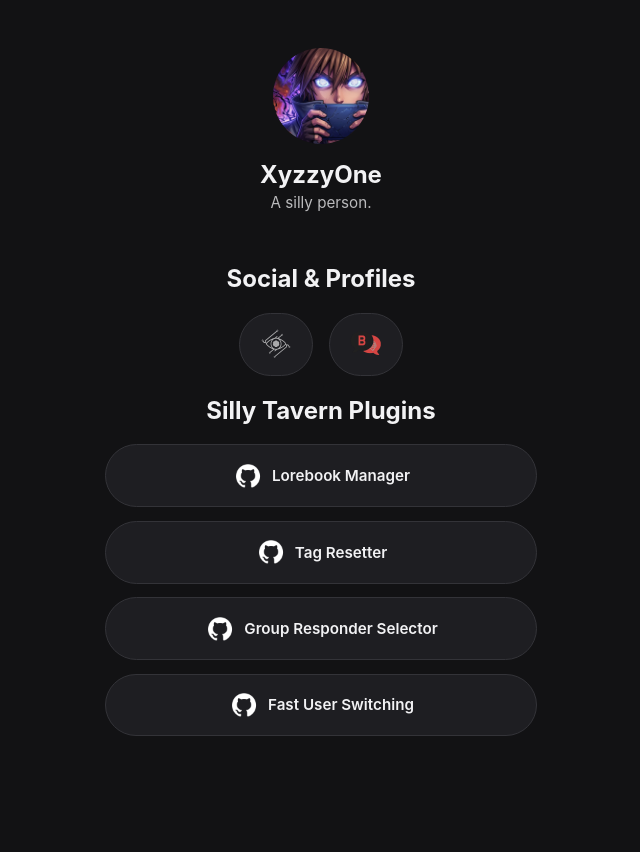
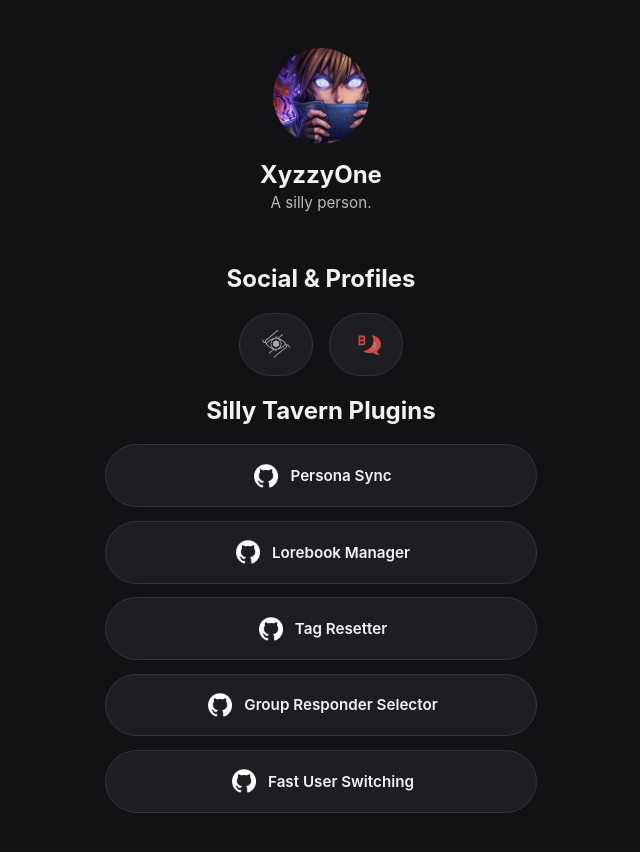
Before and after one commit to thexyzzyone/thexyzzyone.github.io, a Jekyll site: the page built from index.markdown, in a window 1280 px wide. Shown: the top 852 px of the page, without its empty margins (319-959 px from the left). Built offline with Jekyll 4.4.1, drawn with Linux system fonts in a browser that asks for light colours.

Commit message:
Add Persona Sync to the top of the SillyTavern plugins list

```diff
--- a/_data/profile.yml
+++ b/_data/profile.yml
@@ -15,6 +15,8 @@ botbooru_icon: "botbooru.png"
 github_icon: "github.png"
 
 st_plugins:
+  - label: "Persona Sync"
+    url: "https://github.com/thexyzzyone/STPersonaSync"
   - label: "Lorebook Manager"
     url: "https://github.com/thexyzzyone/STLorebookManager"
   - label: "Tag Resetter"
```
